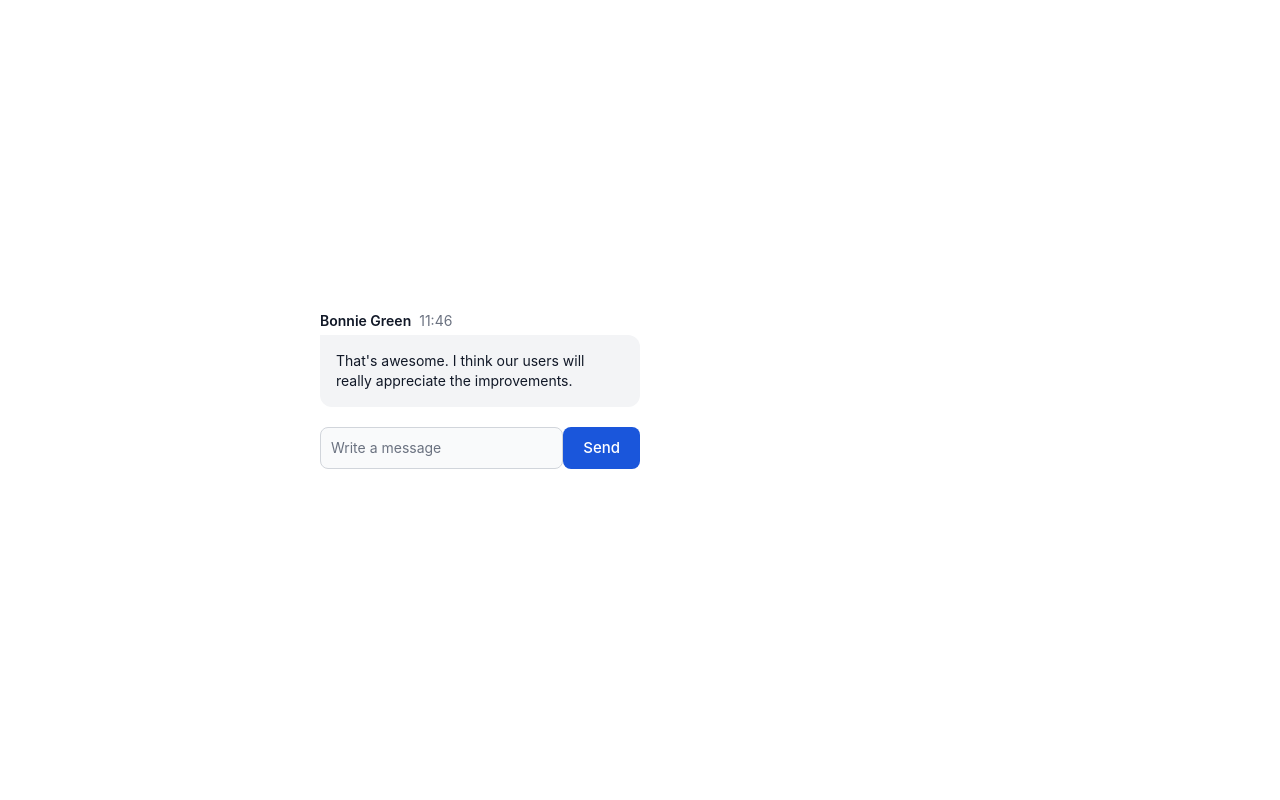
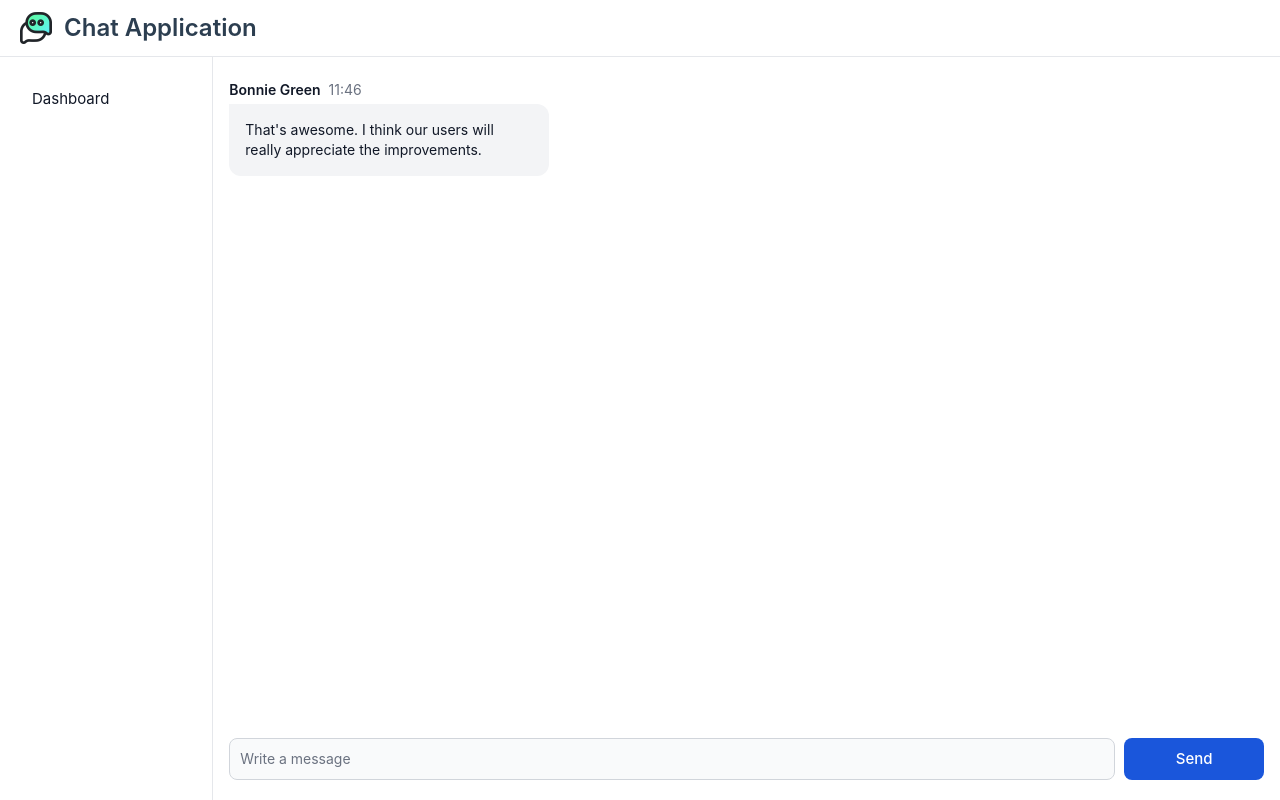
Before and after one commit to faizanb/chat-app-vue, a Vue app: page /chat in a window 1280 px wide. Built offline with nearby package versions, Linux system fonts and the light colour scheme; no server answers.

Commit message:
chat layout updated

```diff
--- a/src/assets/base.css
+++ b/src/assets/base.css
@@ -36,20 +36,6 @@
   --section-gap: 160px;
 }
 
-@media (prefers-color-scheme: dark) {
-  :root {
-    --color-background: var(--vt-c-black);
-    --color-background-soft: var(--vt-c-black-soft);
-    --color-background-mute: var(--vt-c-black-mute);
-
-    --color-border: var(--vt-c-divider-dark-2);
-    --color-border-hover: var(--vt-c-divider-dark-1);
-
-    --color-heading: var(--vt-c-text-dark-1);
-    --color-text: var(--vt-c-text-dark-2);
-  }
-}
-
 *,
 *::before,
 *::after {
--- a/src/assets/main.css
+++ b/src/assets/main.css
@@ -2,37 +2,3 @@
 @tailwind base;
 @tailwind components;
 @tailwind utilities;
-
-#app {
-  max-width: 1280px;
-  margin: 0 auto;
-  padding: 2rem;
-  font-weight: normal;
-}
-
-a,
-.green {
-  text-decoration: none;
-  color: hsla(160, 100%, 37%, 1);
-  transition: 0.4s;
-  padding: 3px;
-}
-
-@media (hover: hover) {
-  a:hover {
-    background-color: hsla(160, 100%, 37%, 0.2);
-  }
-}
-
-@media (min-width: 1024px) {
-  body {
-    display: flex;
-    place-items: center;
-  }
-
-  #app {
-    display: grid;
-    grid-template-columns: 1fr 1fr;
-    padding: 0 2rem;
-  }
-}
--- a/src/components/Chat/ChatForm.vue
+++ b/src/components/Chat/ChatForm.vue
@@ -1,9 +1,10 @@
 <template>
+  <div class="fixed bottom-0 px-4 w-full sm:w-10/12">
     <form class="my-5 flex justify-between w-full" @submit.prevent="sendMessage">
-    <div class="w-5/6">
+      <div class="w-full">
         <input
           type="text"
-        class="bg-gray-50 border border-gray-300 text-gray-900 text-sm rounded-lg focus:ring-blue-500 focus:border-blue-500 block w-full p-2.5 dark:bg-gray-700 dark:border-gray-600 dark:placeholder-gray-400 dark:text-white dark:focus:ring-blue-500 dark:focus:border-blue-500"
+          class="w-[95%] sm:w-[99%] bg-gray-50 border border-gray-300 text-gray-900 text-sm rounded-lg focus:ring-blue-500 focus:border-blue-500 block p-2.5 dark:bg-gray-700 dark:border-gray-600 dark:placeholder-gray-400 dark:text-white dark:focus:ring-blue-500 dark:focus:border-blue-500"
           placeholder="Write a message"
           v-model="data.message"
           required
@@ -11,11 +12,12 @@
       </div>
       <button
         type="submit"
-      class="text-white bg-blue-700 hover:bg-blue-800 focus:ring-4 focus:outline-none focus:ring-blue-300 font-medium rounded-lg px-5 py-2.5 text-center dark:bg-blue-600 dark:hover:bg-blue-700 dark:focus:ring-blue-800"
+        class="w-[35%] sm:w-[15%] text-white bg-blue-700 hover:bg-blue-800 focus:ring-4 focus:outline-none focus:ring-blue-300 font-medium rounded-lg px-5 py-2.5 text-center dark:bg-blue-600 dark:hover:bg-blue-700 dark:focus:ring-blue-800"
       >
         Send
       </button>
     </form>
+  </div>
 </template>
 
 <script setup lang="ts">
--- a/src/main.ts
+++ b/src/main.ts
@@ -1,7 +1,8 @@
+import { createApp } from 'vue';
+import socketIO from 'socket.io-client';
+
 import './assets/main.css';
 
-import { createApp } from 'vue';
-import socketIO from 'socket.io-client';
 import { store } from './store';
 import App from './App.vue';
 import router from './router';
--- a/src/router/index.ts
+++ b/src/router/index.ts
@@ -1,5 +1,4 @@
 import { createRouter, createWebHistory } from 'vue-router';
-import HomeView from '../views/HomeLoginView.vue';
 
 const router = createRouter({
   history: createWebHistory(),
@@ -7,12 +6,7 @@ const router = createRouter({
     {
       path: '/',
       name: 'home',
-      component: HomeView
-    },
-    {
-      path: '/about',
-      name: 'about',
-      component: () => import('../views/AboutView.vue')
+      component: import('../views/HomeLoginView.vue')
     },
     {
       path: '/chat',
--- a/src/views/ChatView.vue
+++ b/src/views/ChatView.vue
@@ -6,13 +6,43 @@ export default {
 </script>
 
 <template>
-  <div>
-    <div class="flex items-start gap-2.5">
+  <nav
+    class="fixed top-0 z-50 w-full bg-white border-b border-gray-200 dark:bg-gray-800 dark:border-gray-700"
+  >
+    <div class="px-3 py-3 lg:px-5 lg:pl-3">
+      <div class="flex items-center justify-between">
+        <div class="flex items-center justify-start rtl:justify-end ms-2 md:me-24">
+          <img src="@/assets/chat.png" class="h-8 me-3" alt="Chat Logo" />
+          <span
+            class="self-center text-xl font-semibold sm:text-2xl whitespace-nowrap dark:text-white"
+            >Chat Application</span
+          >
+        </div>
+      </div>
+    </div>
+  </nav>
+
+  <aside
+    id="logo-sidebar"
+    class="fixed top-0 left-0 z-40 w-2/12 h-screen pt-20 transition-transform -translate-x-full bg-white border-r border-gray-200 sm:translate-x-0 dark:bg-gray-800 dark:border-gray-700"
+    aria-label="Sidebar"
+  >
+    <div class="h-full px-3 pb-4 overflow-y-auto bg-white dark:bg-gray-800">
+      <ul class="space-y-2 font-medium">
+        <li class="flex items-center p-2 text-gray-900 rounded-lg dark:text-white group">
+          <span class="ms-3">Dashboard</span>
+        </li>
+      </ul>
+    </div>
+  </aside>
+
+  <div class="pt-20 sm:ml-[16.666667%] h-full w-10/12">
+    <div class="flex items-start gap-2.5 px-4">
       <!-- <img
-      class="w-8 h-8 rounded-full"
-      src="/docs/images/people/profile-picture-3.jpg"
-      alt="Jese image"
-    /> -->
+          class="w-8 h-8 rounded-full"
+          src="/docs/images/people/profile-picture-3.jpg"
+          alt="Jese image"
+        /> -->
       <div class="flex flex-col gap-1 w-full max-w-[320px]">
         <div class="flex items-center space-x-2 rtl:space-x-reverse">
           <span class="text-sm font-semibold text-gray-900 dark:text-white">Bonnie Green</span>
--- a/src/views/HomeLoginView.vue
+++ b/src/views/HomeLoginView.vue
@@ -19,6 +19,7 @@ const loginToChatWindow = () => {
 </script>
 
 <template>
+  <div class="hd-wrap">
     <Header></Header>
     <section class="bg-gray-50 dark:bg-gray-900">
       <div class="flex flex-col items-center justify-center px-6 py-8 mx-auto md:h-screen lg:py-0">
@@ -94,15 +95,33 @@ const loginToChatWindow = () => {
         </div>
       </div>
     </section>
+  </div>
 </template>
 
 <style scoped>
+.hd-wrap {
+  max-width: 1280px;
+  margin: 0 auto;
+  padding: 2rem;
+  font-weight: normal;
+}
+
 header {
   line-height: 1.5;
   max-height: 100vh;
 }
 
 @media (min-width: 1024px) {
+  body {
+    display: flex;
+    place-items: center;
+  }
+
+  .hd-wrap {
+    display: grid;
+    grid-template-columns: 1fr 1fr;
+    padding: 0 2rem;
+  }
   header {
     display: flex;
     place-items: center;
--- a/tailwind.config.js
+++ b/tailwind.config.js
@@ -2,7 +2,15 @@
 export default {
   content: ['./index.html', './src/**/*.{js,ts,jsx,tsx,vue}', './node_modules/flowbite/**/*.js'],
   theme: {
-    extend: {}
+    extend: {
+      spacing: {
+        '15%': '15%',
+        '16.666667%': '16.666667%',
+        '35%': '35%',
+        '95%': '95%',
+        '99%': '99%'
+      }
+    }
   },
   plugins: [require('flowbite/plugin')]
-}
+};
```
Lines whose indentation alone changed are shown as unchanged.
